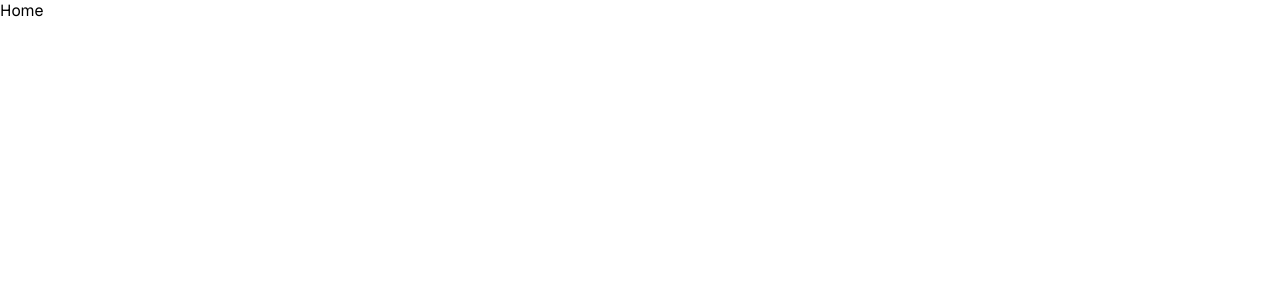
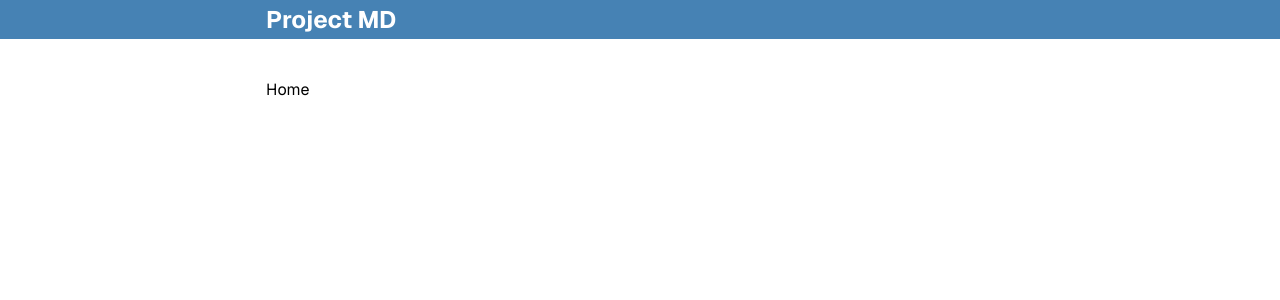
Before and after one commit to dogukanarslan/project-md, a Next.js app: page / in a window 1280 px wide. Shown: the top 300 px of the page. Built offline with nearby package versions, Linux system fonts and the light colour scheme.

Commit message:
Add header

```diff
--- a/app/globals.css
+++ b/app/globals.css
@@ -1,7 +1,12 @@
+:root {
+  --primary-color: steelblue;
+}
+
 html,
 body {
   max-width: 100vw;
   overflow-x: hidden;
+  font-family: var(--font-geist-sans);
 }
 
 * {
@@ -14,3 +19,16 @@ a {
   color: inherit;
   text-decoration: none;
 }
+
+header {
+  background-color: var(--primary-color);
+  margin-bottom: 40px;
+  padding: 5px;
+  color: white;
+}
+
+.container {
+  max-width: 768px;
+  margin: 0 auto;
+  padding: 0 10px;
+}
--- a/app/layout.js
+++ b/app/layout.js
@@ -1,5 +1,6 @@
 import localFont from "next/font/local"
 import "./globals.css"
+import Header from "@/components/Header"
 
 const geistSans = localFont({
   src: "./fonts/GeistVF.woff",
@@ -20,7 +21,8 @@ export default function RootLayout({ children }) {
   return (
     <html lang="en">
       <body className={`${geistSans.variable} ${geistMono.variable}`}>
-        {children}
+        <Header />
+        <main className="container">{children}</main>
       </body>
     </html>
   )
--- /dev/null
+++ b/components/Header.js
@@ -0,0 +1,15 @@
+import Link from "next/link"
+
+const Header = () => {
+  return (
+    <header>
+      <div className="container">
+        <Link href="/">
+          <h2>Project MD</h2>
+        </Link>
+      </div>
+    </header>
+  )
+}
+
+export default Header
```
